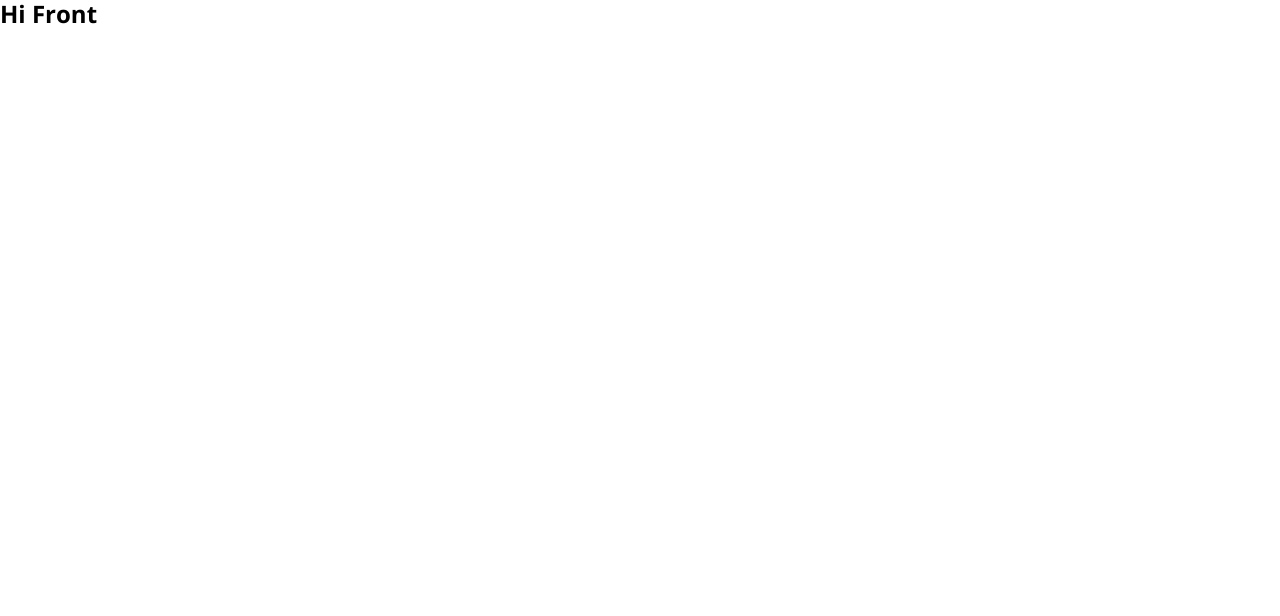
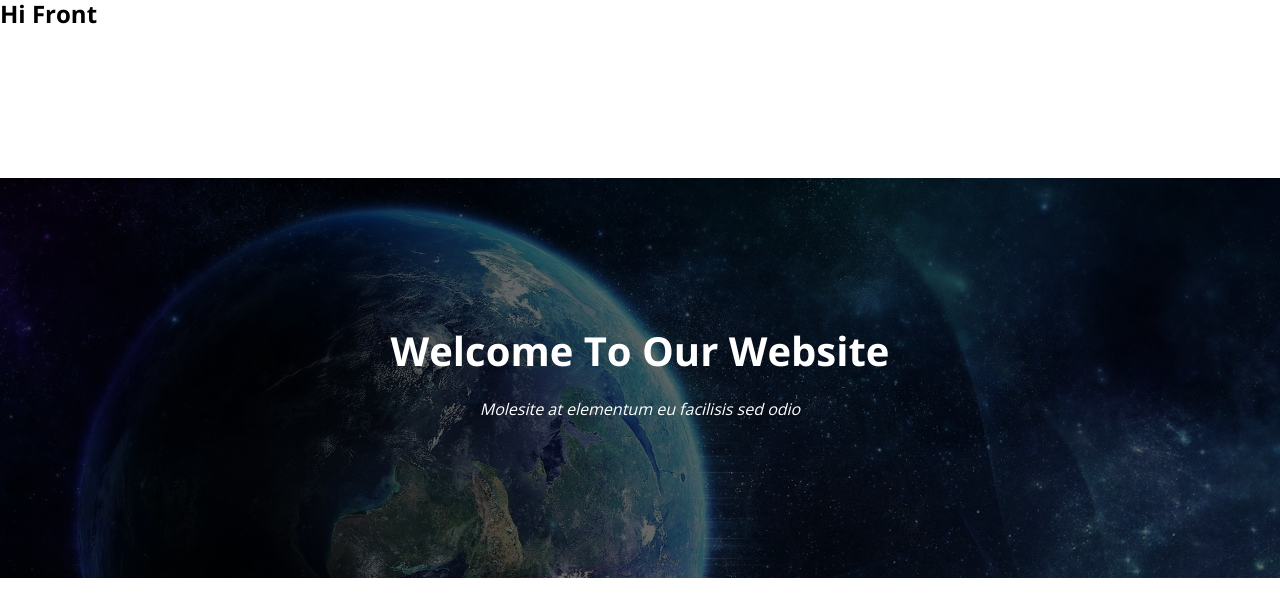
Before and after one commit to Kawtharklayshe/project22, a plain HTML site: page index.html in a window 1280 px wide. Shown: the top 616 px of the page. Drawn offline with nearby package versions, Linux system fonts and the light colour scheme.

Commit message:
update from madleen

```diff
--- a/css/index.css
+++ b/css/index.css
@@ -16,6 +16,7 @@ html {
 }
 body {
 	font-family: "Open Sans", sans-serif;
+	height: 2000px;
 }
 ul {
 	list-style: none;
@@ -266,3 +267,31 @@ header nav .form i {
 	border-color: var(--mainColor);
 }
 /*end landing*/
+.bg{
+	position: relative;
+	background-image:url(../images/subscribe.jpg);
+	background-size:cover;
+	background-attachment: fixed;
+	height: 400px;
+	margin-top: 150px;
+}
+.opacity{
+	position: absolute;
+    width: 100%;
+    height: 100%;
+    top: 0;
+    left: 0;
+    background-color: rgba(0, 0, 0, 0.6);
+}
+.bg .bg-content{
+	color: white;
+	text-align: center;
+	margin-top: 150px;
+}
+.bg .bg-content h1{
+	font-size: 40px;
+	text-transform: capitalize;
+}
+.bg .bg-content p{
+	font-style: italic;
+}
--- a/index.html
+++ b/index.html
@@ -17,5 +17,16 @@
 </head>
 <body>
 	<h2> Hi Front</h2>
+	<div class="bg">
+		<div class="opacity">
+			<div class="container">
+                <div class="bg-content">
+					<h1>welcome to our website</h1>
+					<p>Molesite at elementum eu facilisis sed odio</p>
+				</div>
+			</div>
+		</div>
+	</div>
+
 </body>
 </html>
```
